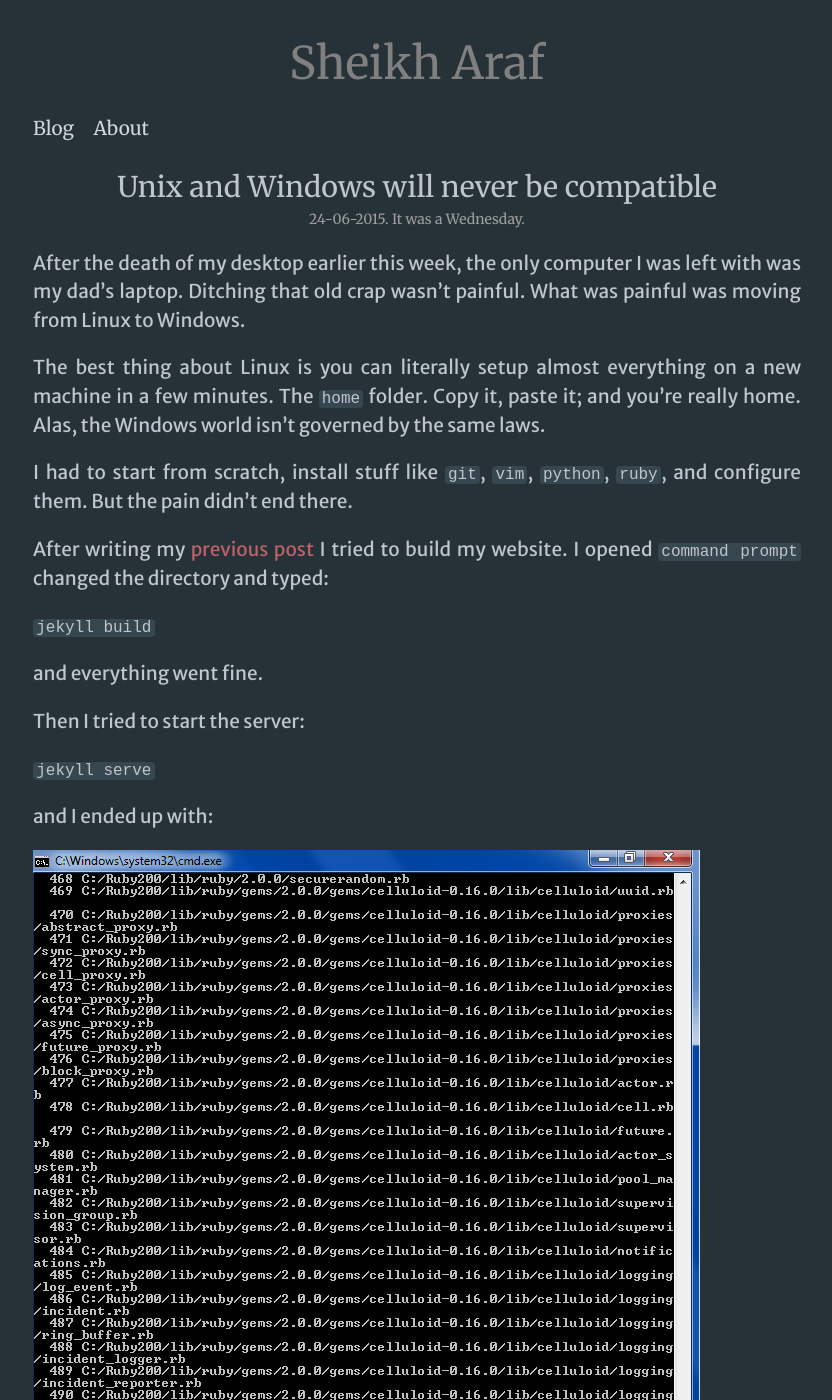
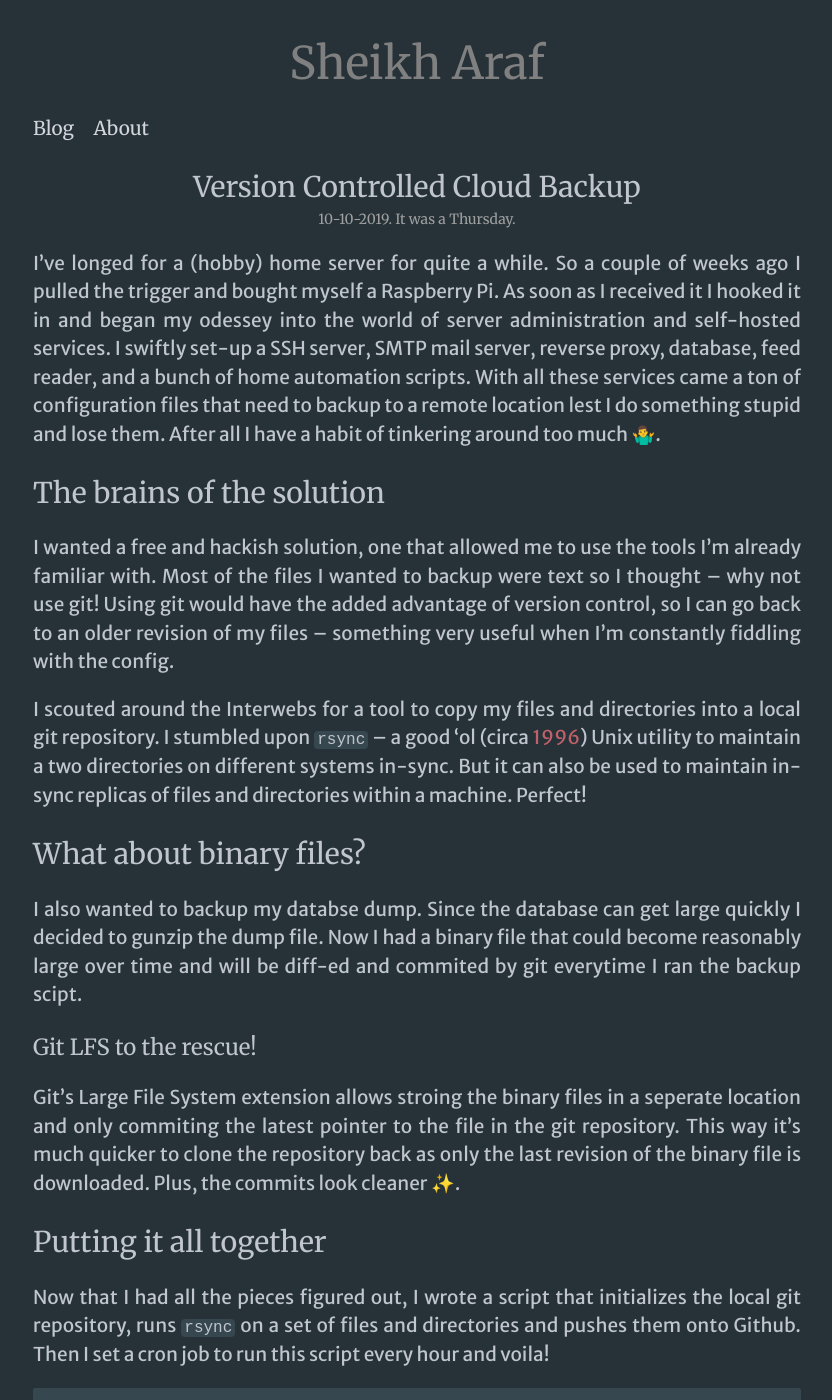
Before and after one commit to arafsheikh/arafsheikh.github.io, a Jekyll site: the page built from _posts/2019-10-10-version-controlled-cloud-backup.md, in a window 1280 px wide and 1400 px high. Shown: the whole window, without its empty margins (223-1055 px from the left). Built offline with Jekyll 4.4.1, drawn with Linux system fonts in a browser that asks for light colours; some of the changed text lies outside the part shown.

Commit message:
Create 2019-10-10-version-controlled-cloud-backup.md

````diff
--- a/_posts/2019-10-10-version-controlled-cloud-backup.md
+++ b/_posts/2019-10-10-version-controlled-cloud-backup.md
@@ -1,37 +1,66 @@
 ---
 layout:	post
-title: Unix and Windows will never be compatible
-date: 2015-06-24 00:13:00
+title: Version Controlled Cloud Backup
+date: 2019-10-10 03:11:00
 ---
 
-After the death of my desktop earlier this week, the only computer I was left with was my dad's laptop. Ditching that old crap wasn't painful. What was painful was moving from Linux to Windows.
+I've longed for a (hobby) home server for quite a while. So a couple of weeks ago I pulled the trigger and bought myself a Raspberry Pi. As soon as I received it I hooked it in and began my odessey into the world of server administration and self-hosted services. I swiftly set-up a SSH server, SMTP mail server, reverse proxy, database, feed reader, and a bunch of home automation scripts. With all these services came a ton of configuration files that need to backup to a remote location lest I do something stupid and lose them. After all I have a habit of tinkering around too much 🤷‍♂️.
 
-The best thing about Linux is you can literally setup almost everything on a new machine in a few minutes. The `home` folder. Copy it, paste it; and you're really home. Alas, the Windows world isn't governed by the same laws.
+## The brains of the solution
 
-I had to start from scratch, install stuff like `git`, `vim`, `python`, `ruby`, and configure them. But the pain didn't end there.
+I wanted a free and hackish solution, one that allowed me to use the tools I'm already familiar with. Most of the files I wanted to backup were text so I thought – why not use git! Using git would have the added advantage of version control, so I can go back to an older revision of my files – something very useful when I'm constantly fiddling with the config.
 
-After writing my [previous post](/imagining-is-more-important-than-implementing.html) I tried to build my website. I opened `command prompt` changed the directory and typed:
+I scouted around the Interwebs for a tool to copy my files and directories into a local git repository. I stumbled upon `rsync` – a good 'ol (circa [1996](https://en.wikipedia.org/wiki/Rsync#History)) Unix utility to maintain a two directories on different systems in-sync. But it can also be used to  maintain in-sync replicas of files and directories within a machine. Perfect!
 
-`jekyll build`
+## What about binary files?
 
-and everything went fine.
+I also wanted to backup my databse dump. Since the database can get large quickly I decided to gunzip the dump file. Now I had a binary file that could become reasonably large over time and will be diff-ed and commited by git everytime I ran the backup scipt.
 
-Then I tried to start the server:
+### Git LFS to the rescue!
 
-`jekyll serve`
+Git's Large File System extension allows stroing the binary files in a seperate location and only commiting the latest pointer to the file in the git repository. This way it's much quicker to clone the repository back as only the last revision of the binary file is downloaded. Plus, the commits look cleaner ✨.
 
-and I ended up with:
+## Putting it all together
 
-![](/images/windows-jekyll.png)
+Now that I had all the pieces figured out, I wrote a script that initializes the local git repository, runs `rsync` on a set of files and directories and pushes them onto Github. Then I set a cron job to run this script every hour and voila!
 
-After a bit of struggling I found that the default encoding for text file in Windows breaks the Jekyll site. The default encoding is `UTF-8 with BOM`, which is incompatible with Jekyll. Instead it must be `UTF-8`. Furthermore even the line endings were a part of the problem.
+```bash
+#!/bin/bash
 
-Line endings used by Unix are LF (line feed). Windows uses CRLF (carriage return + line feed). Since `Ruby` compiles the site on Windows it expects Windows line endings (obvious but this is where I went wrong).
+(( EUID != 0 )) && exec sudo -- "$0" "$@" # become root
 
-To set everything right here is what I did:
+mkdir -p /home/pi/backup
+git init --quiet /home/pi/backup
+git -C /home/pi/backup lfs install > /dev/null
+git -C /home/pi/backup lfs track "*.gz" > /dev/null
+git -C /home/pi/backup add .gitattributes > /dev/null
+git -C /home/pi/backup remote add origin git@github.com:arafsheikh/rpi-backup.git 2>/dev/null
+git -C /home/pi/backup config --local user.email "pi@raspberrypi"
+git -C /home/pi/backup config --local user.name "RPi"
 
-I used `unix2dos` to recursively convert all files in my site's folder to CRLF line endings. This is the command:
+rsync_out=$(rsync -aR --delete -v \
+	/home/pi/scripts \
+	/home/pi/services \
+	/home/pi/server/nginx/conf \
+	/home/pi/server/nginx/ssl \
+	/home/pi/.config \
+	/home/pi/.ssh/authorized_keys \
+	/home/pi/.bashrc \
+	/var/spool/cron/crontabs/pi \
+	/etc/ssmtp/ssmtp.conf \
+	/etc/sudoers.d/custom \
+	/var/lib/postgresql/dump.gz \
+	/home/pi/backup)
 
-`find ./ -type f -exec unix2dos {} \;`
+if [ $? -ne 0 ]; then
+	>&2 echo 'Error occured running rsync'
+fi
 
-Enter this command on `Cygwin` or `git bash`, and it should do the trick.
+git -C /home/pi/backup add .
+git -C /home/pi/backup diff-index --quiet HEAD || git -C /home/pi/backup commit --quiet -m "update backup" -m "$rsync_out"
+git -C /home/pi/backup push --quiet origin master > /dev/null
+```
+
+I've been using this for a couple of days now and I'm surprised by how well it works. Gives you peace of mind when all the inestimable parameters in your configuration files that you've meticulously tweaked over several hours are safely backed-up in the clouds.
+
+![](/images/rpi-cloud-backup.png)
````
